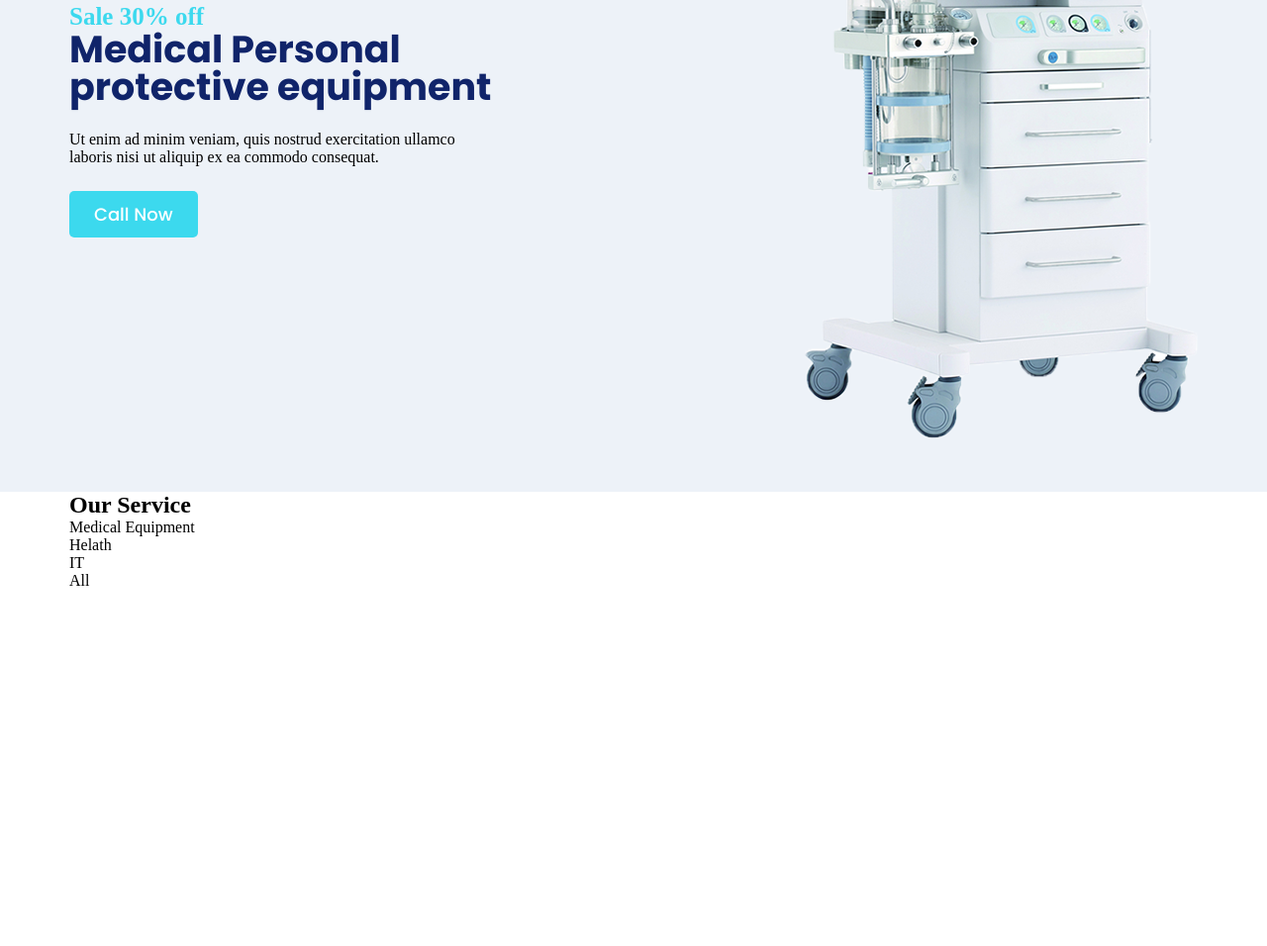
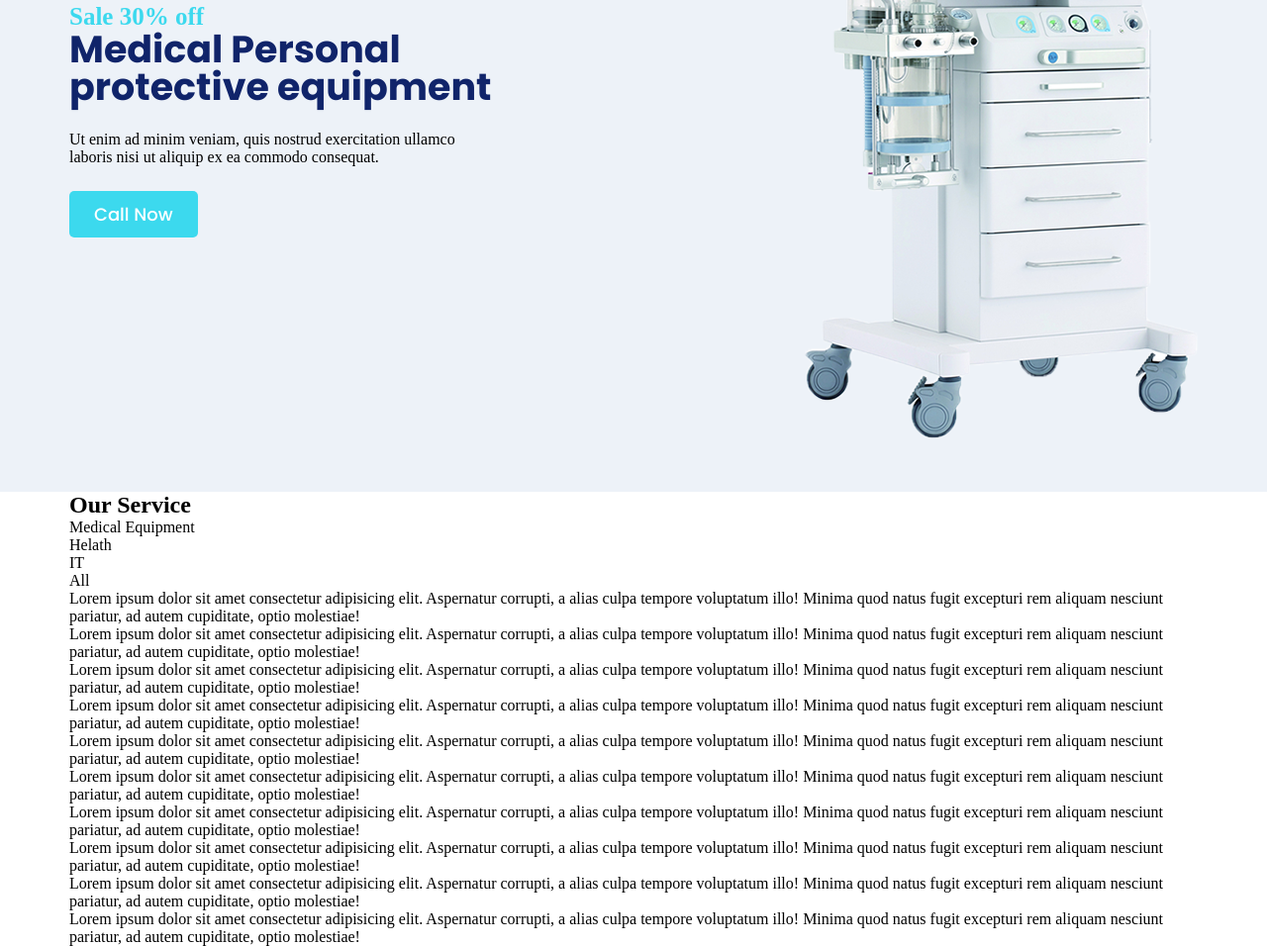
Before and after one commit to mdibrahimkhalil1995/natasa, a plain HTML site: page index.html in a window 1280 px wide. Shown: the part 385-1341 px from the top of the page at 99% size. Before the commit the page ends 981 px from the top, so only its background shows below. Drawn offline with Linux system fonts and the light colour scheme.

```diff
--- a/css/style.css
+++ b/css/style.css
@@ -19,6 +19,10 @@
     padding: 15px 0px;
     background-color: #e7f0fc;
     border-bottom: 5px solid #3cd9ee;
+}
+.nav-sticky{
+    position: sticky;
+    top: 0;
 }
 .nav img{
     width: 200px;
--- a/index.html
+++ b/index.html
@@ -17,7 +17,7 @@
             <marquee behavior="" direction="">This Website is under Construction, Very Soon It Will Compleate.</marquee>
         </div>
     </div>
-    <section>
+    <section class="nav-sticky">
         <div class="container nav-bg">
             <div class="container-wrap">
                 <header>
@@ -72,6 +72,20 @@
 
 
 
+    <div class="container">
+        <div class="container-wrap">
+            <p>Lorem ipsum dolor sit amet consectetur adipisicing elit. Aspernatur corrupti, a alias culpa tempore voluptatum illo! Minima quod natus fugit excepturi rem aliquam nesciunt pariatur, ad autem cupiditate, optio molestiae!</p>
+            <p>Lorem ipsum dolor sit amet consectetur adipisicing elit. Aspernatur corrupti, a alias culpa tempore voluptatum illo! Minima quod natus fugit excepturi rem aliquam nesciunt pariatur, ad autem cupiditate, optio molestiae!</p>
+            <p>Lorem ipsum dolor sit amet consectetur adipisicing elit. Aspernatur corrupti, a alias culpa tempore voluptatum illo! Minima quod natus fugit excepturi rem aliquam nesciunt pariatur, ad autem cupiditate, optio molestiae!</p>
+            <p>Lorem ipsum dolor sit amet consectetur adipisicing elit. Aspernatur corrupti, a alias culpa tempore voluptatum illo! Minima quod natus fugit excepturi rem aliquam nesciunt pariatur, ad autem cupiditate, optio molestiae!</p>
+            <p>Lorem ipsum dolor sit amet consectetur adipisicing elit. Aspernatur corrupti, a alias culpa tempore voluptatum illo! Minima quod natus fugit excepturi rem aliquam nesciunt pariatur, ad autem cupiditate, optio molestiae!</p>
+            <p>Lorem ipsum dolor sit amet consectetur adipisicing elit. Aspernatur corrupti, a alias culpa tempore voluptatum illo! Minima quod natus fugit excepturi rem aliquam nesciunt pariatur, ad autem cupiditate, optio molestiae!</p>
+            <p>Lorem ipsum dolor sit amet consectetur adipisicing elit. Aspernatur corrupti, a alias culpa tempore voluptatum illo! Minima quod natus fugit excepturi rem aliquam nesciunt pariatur, ad autem cupiditate, optio molestiae!</p>
+            <p>Lorem ipsum dolor sit amet consectetur adipisicing elit. Aspernatur corrupti, a alias culpa tempore voluptatum illo! Minima quod natus fugit excepturi rem aliquam nesciunt pariatur, ad autem cupiditate, optio molestiae!</p>
+            <p>Lorem ipsum dolor sit amet consectetur adipisicing elit. Aspernatur corrupti, a alias culpa tempore voluptatum illo! Minima quod natus fugit excepturi rem aliquam nesciunt pariatur, ad autem cupiditate, optio molestiae!</p>
+            <p>Lorem ipsum dolor sit amet consectetur adipisicing elit. Aspernatur corrupti, a alias culpa tempore voluptatum illo! Minima quod natus fugit excepturi rem aliquam nesciunt pariatur, ad autem cupiditate, optio molestiae!</p>
+        </div>
+    </div>
     <!-- <div class="container">
         <div class="container-wrap">
 
```
